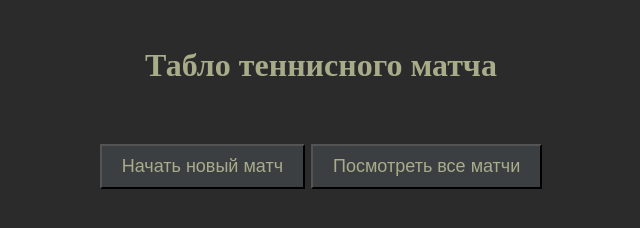
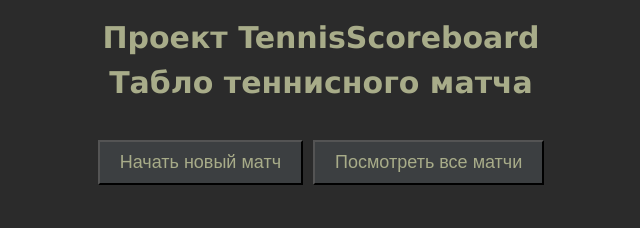
Before and after one commit to Victor-Smirnoff/TennisScoreboard, a plain HTML site: page index.html in a window 1280 px wide. Shown: the whole page, without its empty margins (319-959 px from the left). Drawn offline with Linux system fonts and the light colour scheme.

Commit message:
added css file

```diff
--- /dev/null
+++ b/css/style.css
@@ -0,0 +1,50 @@
+/* Стили для body */
+body {
+    background-color: #2b2b2b; /* Цвет фона всего body */
+}
+
+/* Стили для h1 */
+h1 {
+    color: #a8ac89; /* Цвет текста на h1 */
+    text-align: center; /* Выравнивание текста на h1 */
+    font-family: Lucida Sans Unicode;
+    font-size: 30px;
+}
+
+/* Стили для кнопки */
+.custom-button {
+    background-color: #3c3f41; /* Цвет фона кнопки */
+    color: #a8ac89; /* Цвет текста на кнопке */
+    padding: 10px 20px; /* Внутренний отступ (верх/низ, лево/право) */
+    font-size: 18px; /* Размер текста на кнопке */
+    border: 2; /* Убрать границу кнопки */
+    transition: background-color 0.3s, color 0.3s; /* Плавный переход при изменении цвета */
+    margin-right: 5px; /* Расстояние между кнопками */
+    margin-left: 5px; /* Расстояние между кнопками */
+}
+
+.custom-button:hover {
+    background-color: #c75450; /* Цвет фона кнопки при наведении курсора */
+    color: #101010; /* Цвет текста на кнопке при наведении курсора */
+}
+
+.custom-button:active {
+    background-color: #3c3f41; /* Цвет фона кнопки при активном состоянии */
+    color: #a8ac89; /* Цвет текста на кнопке при активном состоянии */
+    border: 1px solid white; /* Толщина и цвет рамки при активном состоянии */
+}
+
+#my-button {
+    overflow: hidden;
+    margin-top: 40px;
+    justify-content: center; /* Выравнивание кнопок по центру горизонтально */
+    display: flex;
+}
+
+/* Стили для тега <p> */
+p {
+    margin-top: 10px; /* Верхний отступ абзаца */
+    margin-bottom: 10px; /* Нижний отступ абзаца */
+    margin-left: 20px; /* Левый отступ абзаца */
+    margin-right: 20px; /* Правый отступ абзаца */
+}
--- a/index.html
+++ b/index.html
@@ -5,32 +5,19 @@
 <head>
     <title>TennisScoreboard by Victor Smirnov</title>
     <meta http-equiv="Content-Type" content="text/html; charset=utf-8">
-    <style>
-    /* Стили для кнопки */
-    .custom-button {
-        background-color: #3c3f41; /* Цвет фона кнопки */
-        color: #a8ac89; /* Цвет текста на кнопке */
-        padding: 10px 20px; /* Внутренний отступ (верх/низ, лево/право) */
-        font-size: 18px; /* Размер текста на кнопке */
-        border: 2; /* Убрать границу кнопки */
-        transition: background-color 0.3s, color 0.3s; /* Плавный переход при изменении цвета */
-    }
-
-    .custom-button:hover {
-            background-color: red; /* Цвет фона кнопки при наведении курсора */
-            color: #101010; /* Цвет текста на кнопке при наведении курсора */
-        }
-    </style>
+    <link type="text/css" href="css/style.css" rel="stylesheet">
 </head>
 
-<body bgcolor="#2b2b2b">
-<br>
-<h1 align="center" style="color: #a8ac89;">Табло теннисного матча</h1>
-<br>
-<h2 align="center">
+<body>
+<h1>
+    <p>Проект TennisScoreboard</p>
+    <p>Табло теннисного матча</p>
+</h1>
+
+<div id="my-button">
     <button class="custom-button" title="Нажмите чтобы начать новый матч">Начать новый матч</button>
     <button class="custom-button" title="Нажмите чтобы посмотреть все матчи">Посмотреть все матчи</button>
-</h2>
+</div>
 
 </body>
 
```
